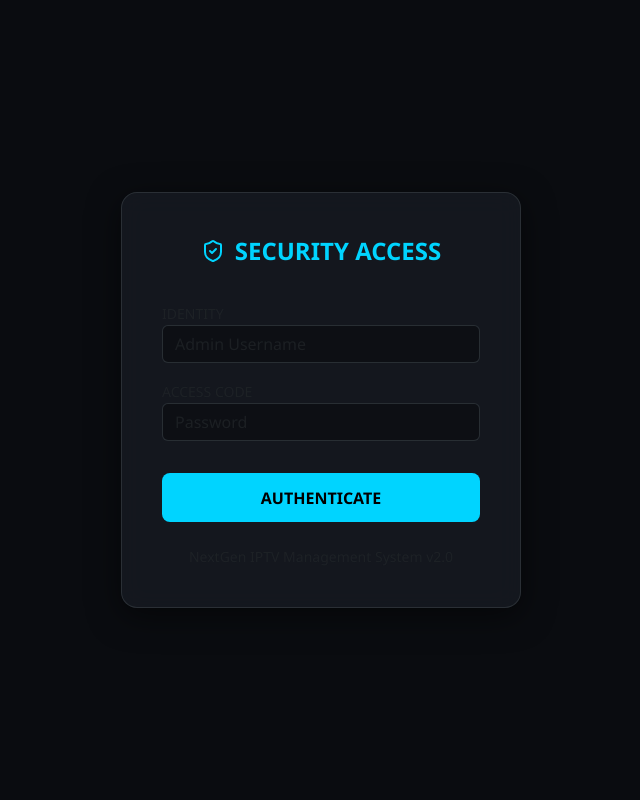
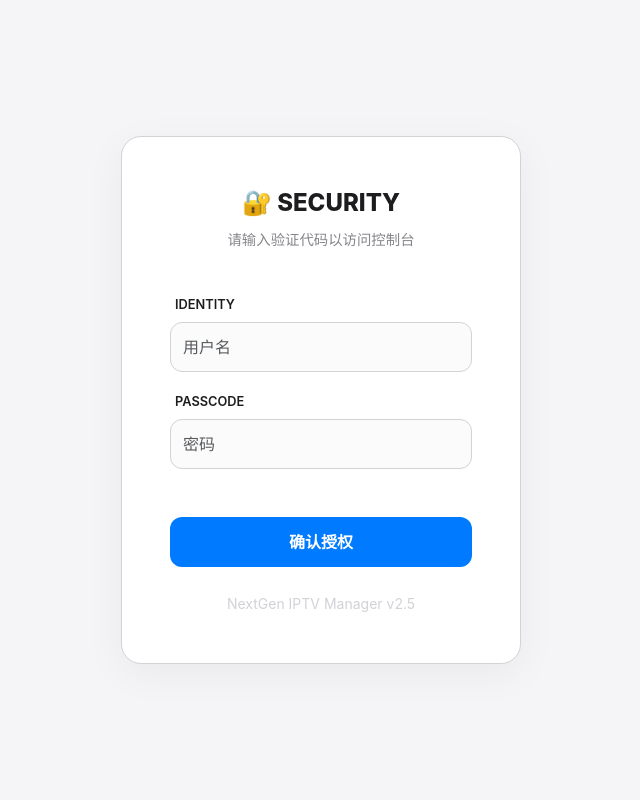
Before and after one commit to JE668/iptv-manager, a Python web app: template templates/login.html in a window 1280 px wide. Shown: the whole page, without its empty margins (319-959 px from the left). Run offline with Jinja, Linux system fonts and the light colour scheme; the template is opened without the code that fills it, so the values that code supplies are empty.

Commit message:
Update login.html

```diff
--- a/templates/login.html
+++ b/templates/login.html
@@ -3,14 +3,13 @@
 <head>
     <meta charset="UTF-8">
     <meta name="viewport" content="width=device-width, initial-scale=1.0">
-    <title>NextGen | Access Control</title>
+    <title>IPTV Manager | 安全验证</title>
     <link href="https://cdn.jsdelivr.net/npm/bootstrap@5.3.0/dist/css/bootstrap.min.css" rel="stylesheet">
-    <script src="https://unpkg.com/lucide@latest"></script>
     <style>
         body {
-            background-color: #0a0c10;
-            color: #e6edf3;
-            font-family: 'Segoe UI', system-ui, sans-serif;
+            background-color: #f5f5f7;
+            color: #1d1d1f;
+            font-family: -apple-system, system-ui, sans-serif;
             display: flex;
             align-items: center;
             justify-content: center;
@@ -18,70 +17,90 @@
             margin: 0;
         }
         .login-card {
-            background: rgba(23, 27, 34, 0.8);
-            backdrop-filter: blur(12px);
-            border: 1px solid rgba(48, 54, 61, 0.8);
-            border-radius: 16px;
-            padding: 2.5rem;
+            background: #fff;
+            border-radius: 20px;
+            padding: 3rem;
             width: 100%;
             max-width: 400px;
-            box-shadow: 0 8px 32px rgba(0, 0, 0, 0.5);
+            box-shadow: 0 10px 40px rgba(0, 0, 0, 0.05);
+            border: 1px solid #d2d2d7;
         }
         .brand {
-            color: #00d4ff;
             font-weight: 800;
             font-size: 1.5rem;
             text-align: center;
-            margin-bottom: 2rem;
-            display: flex;
-            align-items: center;
-            justify-content: center;
-            gap: 10px;
+            margin-bottom: 0.5rem;
+        }
+        .subtitle {
+            text-align: center;
+            color: #86868b;
+            font-size: 0.9rem;
+            margin-bottom: 2.5rem;
+        }
+        .form-label {
+            font-size: 0.8rem;
+            font-weight: 600;
+            color: #1d1d1f;
+            margin-left: 5px;
         }
         .form-control {
-            background: rgba(0, 0, 0, 0.3);
-            border: 1px solid rgba(48, 54, 61, 0.8);
-            color: #fff;
-            margin-bottom: 1rem;
+            border-radius: 12px;
+            padding: 0.75rem;
+            border: 1px solid #d2d2d7;
+            background: #fbfbfb;
         }
         .form-control:focus {
-            background: rgba(0, 0, 0, 0.4);
-            border-color: #00d4ff;
-            box-shadow: 0 0 10px rgba(0, 212, 255, 0.2);
-            color: #fff;
+            box-shadow: 0 0 0 4px rgba(0, 122, 255, 0.1);
+            border-color: #007aff;
         }
         .btn-login {
-            background: #00d4ff;
+            background: #007aff;
             border: none;
-            color: #000;
+            color: #fff;
             font-weight: 700;
             width: 100%;
             padding: 0.8rem;
-            border-radius: 8px;
-            margin-top: 1rem;
+            border-radius: 12px;
+            margin-top: 1.5rem;
+            transition: all 0.2s;
+        }
+        .btn-login:hover {
+            background: #0062cc;
+            transform: translateY(-1px);
+        }
+        .error-msg {
+            background: #fff5f5;
+            color: #e53935;
+            padding: 10px;
+            border-radius: 10px;
+            font-size: 0.8rem;
+            text-align: center;
+            margin-bottom: 1.5rem;
+            border: 1px solid #fecaca;
         }
     </style>
 </head>
 <body>
     <div class="login-card">
-        <div class="brand">
-            <i data-lucide="shield-check"></i> SECURITY ACCESS
-        </div>
+        <div class="brand">🔐 SECURITY</div>
+        <div class="subtitle">请输入验证代码以访问控制台</div>
+
         <form action="/login" method="post">
             <div class="mb-3">
-                <label class="small text-muted">IDENTITY</label>
-                <input type="text" name="username" class="form-control" placeholder="Admin Username" required>
+                <label class="form-label">IDENTITY</label>
+                <input type="text" name="username" class="form-control" placeholder="用户名" required>
             </div>
-            <div class="mb-3">
-                <label class="small text-muted">ACCESS CODE</label>
-                <input type="password" name="password" class="form-control" placeholder="Password" required>
+            <div class="mb-4">
+                <label class="form-label">PASSCODE</label>
+                <input type="password" name="password" class="form-control" placeholder="密码" required>
             </div>
-            <button type="submit" class="btn-login">AUTHENTICATE</button>
+
+            <button type="submit" class="btn-login">确认授权</button>
         </form>
-        <div class="text-center mt-4 small text-muted">
-            NextGen IPTV Management System v2.0
+
+        <div class="mt-4 text-center">
+            <small style="color: #d2d2d7;">NextGen IPTV Manager v2.5</small>
         </div>
     </div>
-    <script>lucide.createIcons();</script>
 </body>
 </html>
```
